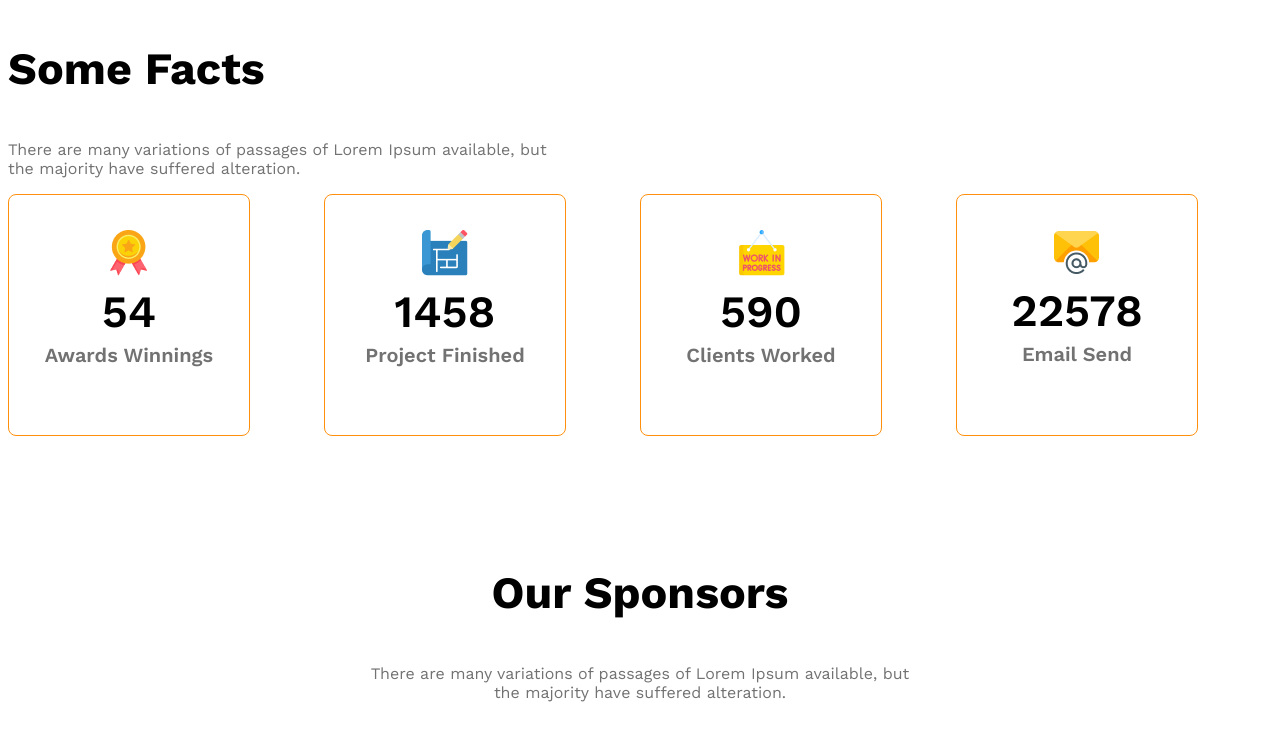
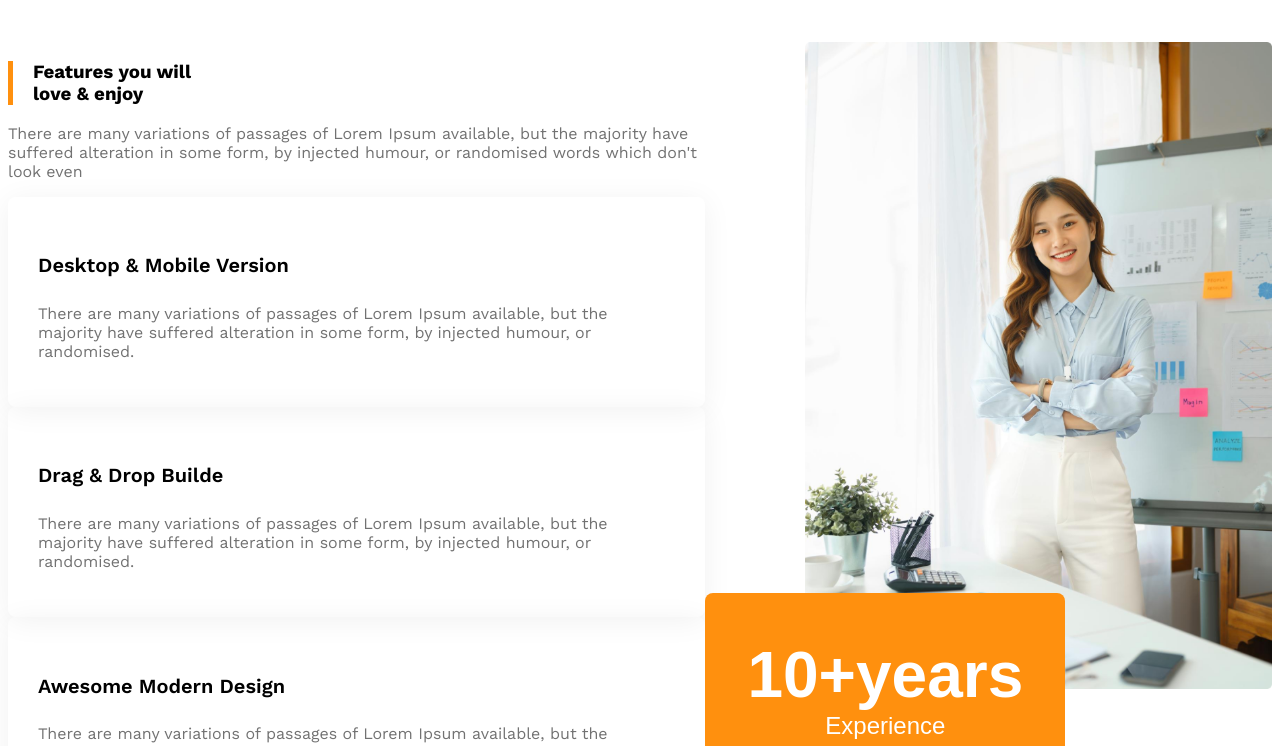
Before and after one commit to khaledur77/G3-Architect-website, a plain HTML site: page index.html in a window 1280 px wide. Shown: the part 2110-2856 px from the top of the page. Drawn offline with nearby package versions, Linux system fonts and the light colour scheme.

Commit message:
added features and others

```diff
--- a/architect.css
+++ b/architect.css
@@ -112,6 +112,39 @@
     font-weight: bold;
 }
 
+/* fetures related styles */
+.features{
+   gap: 100px;
+}
+#features-section-title{
+    border-left: 5px solid #FF900E;
+    padding-left: 20px ;
+}
+.feture-card{
+    padding: 30px;
+    box-shadow: 0 4px 30px 0 rgba(0, 0, 0, 0.06);
+    margin-bottom: 20x;
+    border-radius: 8px;
+}
+.feture-card .feature-title{
+    font-weight: 600;
+    font-size: 1.25rem;
+}
+#experience-badge{
+    padding: 45px 42px;
+    font-size: 1.5rem;
+    font-weight: 500;
+    margin-left: -100px;
+    margin-top: -100px;
+}
+#experience-year{
+    font-size: 4rem;
+    font-weight: 700;
+}
+.featured-architect img{
+    width: 100%;
+}
+
 /* some fact related styles */
 .facts-container{
     display: grid;
@@ -157,7 +190,8 @@
 @media screen and (max-width:576px) {
     .navbar,
     .nav-links,
-    .teams{
+    .teams,
+    .features{
         flex-direction: column;
     }
     .team-img-container,
@@ -173,4 +207,8 @@
     .our-features{
         margin-left: 20px;
     }
+    #experience-badge{
+        margin-top: 20px;
+        margin-left: 20px;
+    }
 }
--- a/index.html
+++ b/index.html
@@ -47,6 +47,38 @@
         </section>
 
         <!-- features will enjoy -->
+        <section class="features display-flex">
+            <div>
+                <h3 id="features-section-title" class="setion-title">Features you will <br> love & enjoy</h3>
+                <p class="text-light-gray">There are many variations of passages of Lorem Ipsum available, but the majority have suffered alteration in some form, by injected humour, or randomised words which don't look even</p>
+            <!-- features card container -->
+                <div class="feture-card">
+                    <h4 class="feature-title">Desktop & Mobile Version</h4>
+                    <p class="text-light-gray">There are many variations of passages of Lorem Ipsum available, but the majority have suffered alteration in some form, by injected humour, or randomised.</p>
+                </div>
+                <div class="feture-card">
+                    <h4 class="feature-title">Drag & Drop Builde</h4>
+                    <p class="text-light-gray">There are many variations of passages of Lorem Ipsum available, but the majority have suffered alteration in some form, by injected humour, or randomised.</p>
+                </div>
+                <div class="feture-card">
+                    <h4 class="feature-title">Awesome Modern Design</h4>
+                    <p class="text-light-gray">There are many variations of passages of Lorem Ipsum available, but the majority have suffered alteration in some form, by injected humour, or randomised.</p>
+                </div>
+                <div class="feture-card">
+                    <h4 class="feature-title">Super Easy to Edit</h4>
+                    <p class="text-light-gray">There are many variations of passages of Lorem Ipsum available, but the majority have suffered alteration in some form, by injected humour, or randomised.</p>
+                </div>
+            </div>
+
+            <div class="featured-architect">
+                <img src="images/architect.png" alt="">
+                <button id="experience-badge" class="btn-primary">
+                    <span id="experience-year">10+years</span>
+                    <br>
+                    <span>Experience</span>
+                </button>
+            </div>
+        </section>
          <!-- some facts -->
          <section>
             <h3 class="section-title">Some Facts</h3>
```
